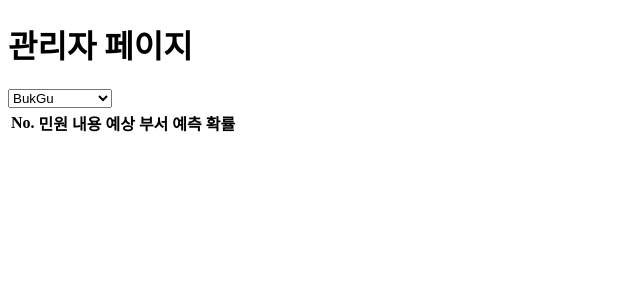
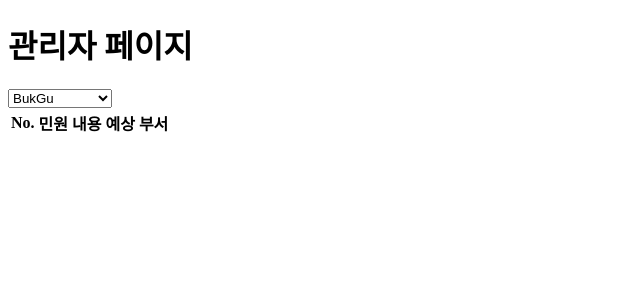
Before and after one commit to eleron7/Daegu_Complain_Classiffication, a Flask app: page /predict/hidden/manager in a window 1280 px wide. Shown: the top 300 px of the page, without its empty margins (0-640 px from the left). Run offline with Flask 3, Linux system fonts and the light colour scheme; lists and menus that the app fills with data are empty; parts of the project's set-up code (start-up, migrations or seed data) failed here and were passed over.

Commit message:
관리자 페이지 이동버튼 삭제

```diff
--- a/web/민원 웹/templates/manager.html
+++ b/web/민원 웹/templates/manager.html
@@ -29,14 +29,12 @@
                                     <th class="text-center">No.</th>
                                     <th>민원 내용</th>
                                     <th>예상 부서</th>
-                                    <th>예측 확률</th>
                                 </tr>
                             </thead>
                             <tbody class="table-body">
                                 <tr class="cell-1" data-toggle="collapse" data-target="#demo">
                                     <td id = "text"></td>
                                     <td id = "category"></td>
-                                    <td id = "pred"></td>
                                 </tr>
                             </tbody>
                         </table>
@@ -68,7 +66,6 @@
                         <td class="text-center">${index + 1}</td>
                         <td>${data.text}</td>
                         <td>${data.category}</td>
-                        <td>${data.pred}</td>
                     </tr>
                 `;
                 tableBody.innerHTML += row;
@@ -90,7 +87,6 @@
                         <td class="text-center">${index + 1}</td>
                         <td>${data.text}</td>
                         <td>${data.category}</td>
-                        <td>${data.pred}</td>
                     </tr>
                 `;
                 tableBody.innerHTML += row;
--- a/web/민원 웹/templates/result.html
+++ b/web/민원 웹/templates/result.html
@@ -19,7 +19,7 @@
                 <input type="hidden" id="category" name="category" value="{{ category }}">
                 <input type="hidden" id="pred" name="pred" value="{{ pred }}">
                 <input type="hidden" id="subscription" name="subscription" value="{{ subscription }}">
-                <button type="submit">Manager 페이지로 넘어가기</button>
+
             </form>
         </section>
 
```
